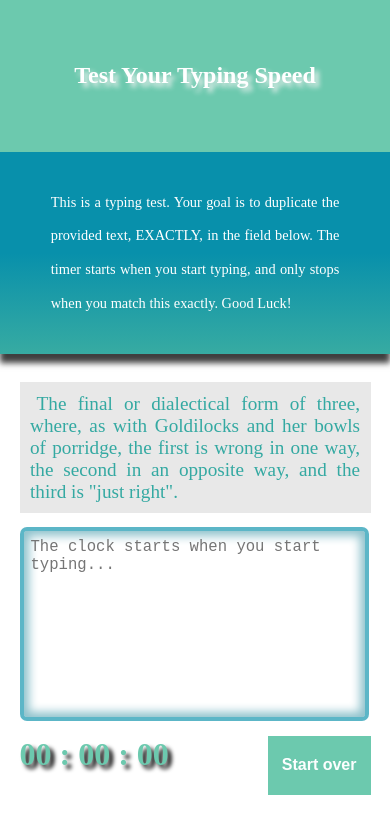
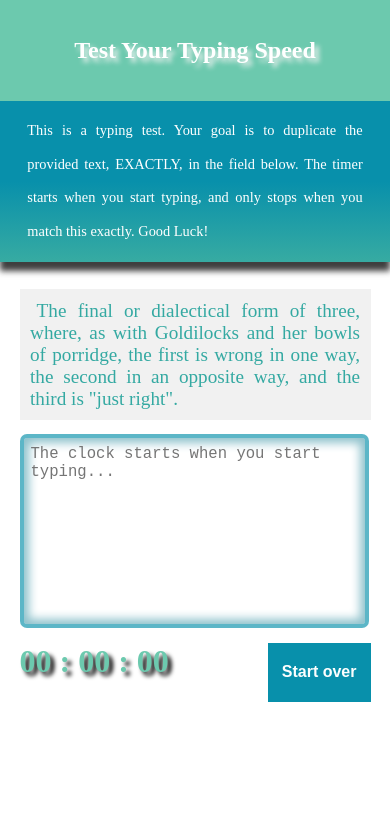
Before and after one commit to shivangi-srivastava-cedcoss/typing-test, a plain HTML site: page index.html in a window 390 px wide. Drawn offline with Linux system fonts and the light colour scheme.

Commit message:
Add files via upload

```diff
--- a/style.css
+++ b/style.css
@@ -76,7 +76,7 @@ body
 }
 .span-text
 {
-    background: #e8e8e8;
+    background: #f1f1f1;
     border: 1px;
     text-align: justify;
     padding: 3%;
@@ -112,14 +112,13 @@ body
 {
     border: 1px;
     color: #fcfefe;
-    background: #6cc9ae;
+    background: #0890ab;
     font-size: 1em;
     font-weight: bold;
     padding: 1% 4%;
     float: right;
     outline: none;
     height: 7vh;
-    box-shadow:0 0 0 #0890ab;
 }
 .correct
 {
@@ -138,13 +137,14 @@ body
     .header
     {
         font-size: 1.5em;
+        height: 12vh;
     }
     .head
     {
-        padding-left: 13%;
-        padding-right: 13%;
+        padding-left: 7%;
+        padding-right: 7%;
         font-size: 0.9em;
-        height: 24vh;
+        height: 19vh;
     }
     .main
     {
```
